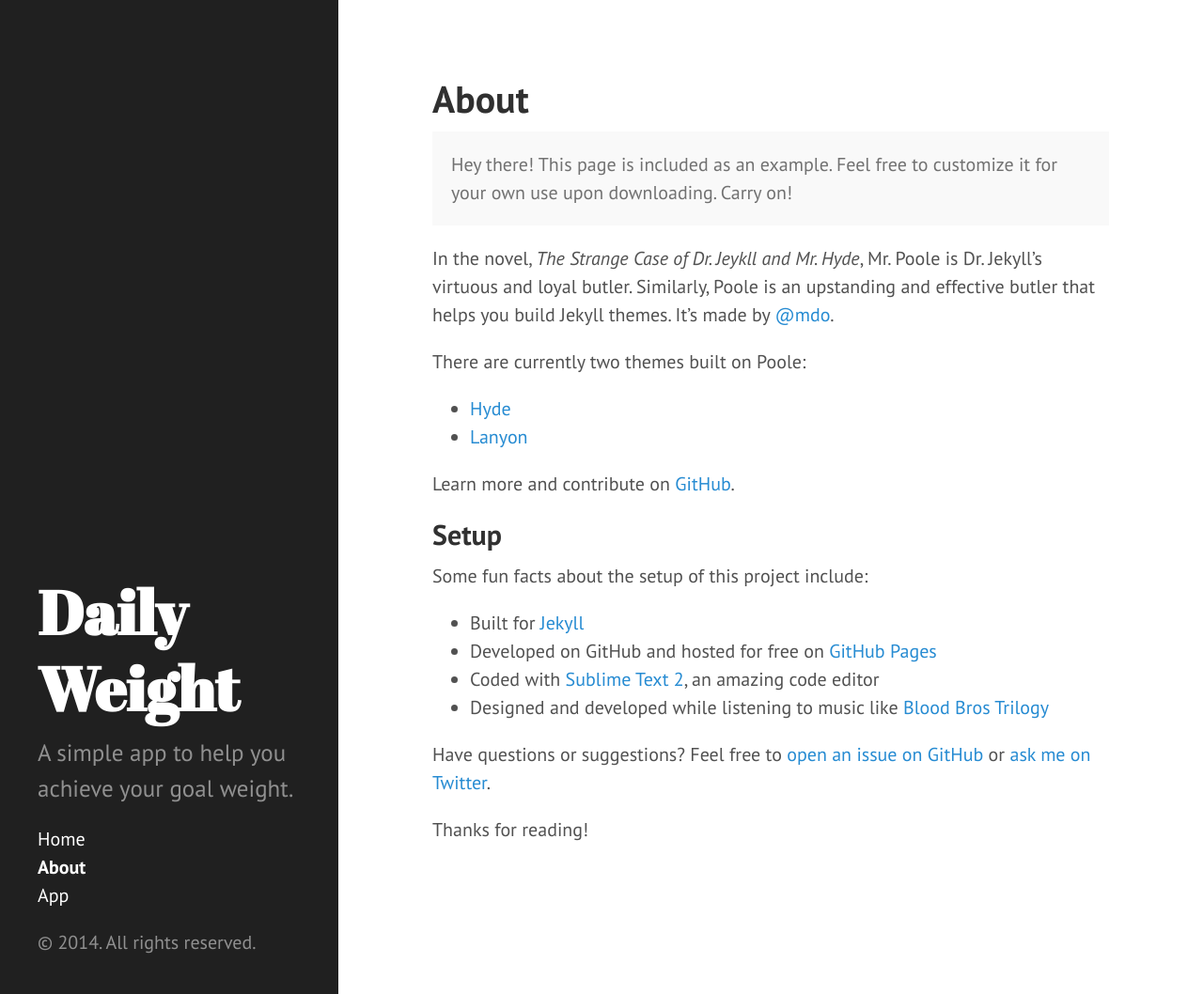
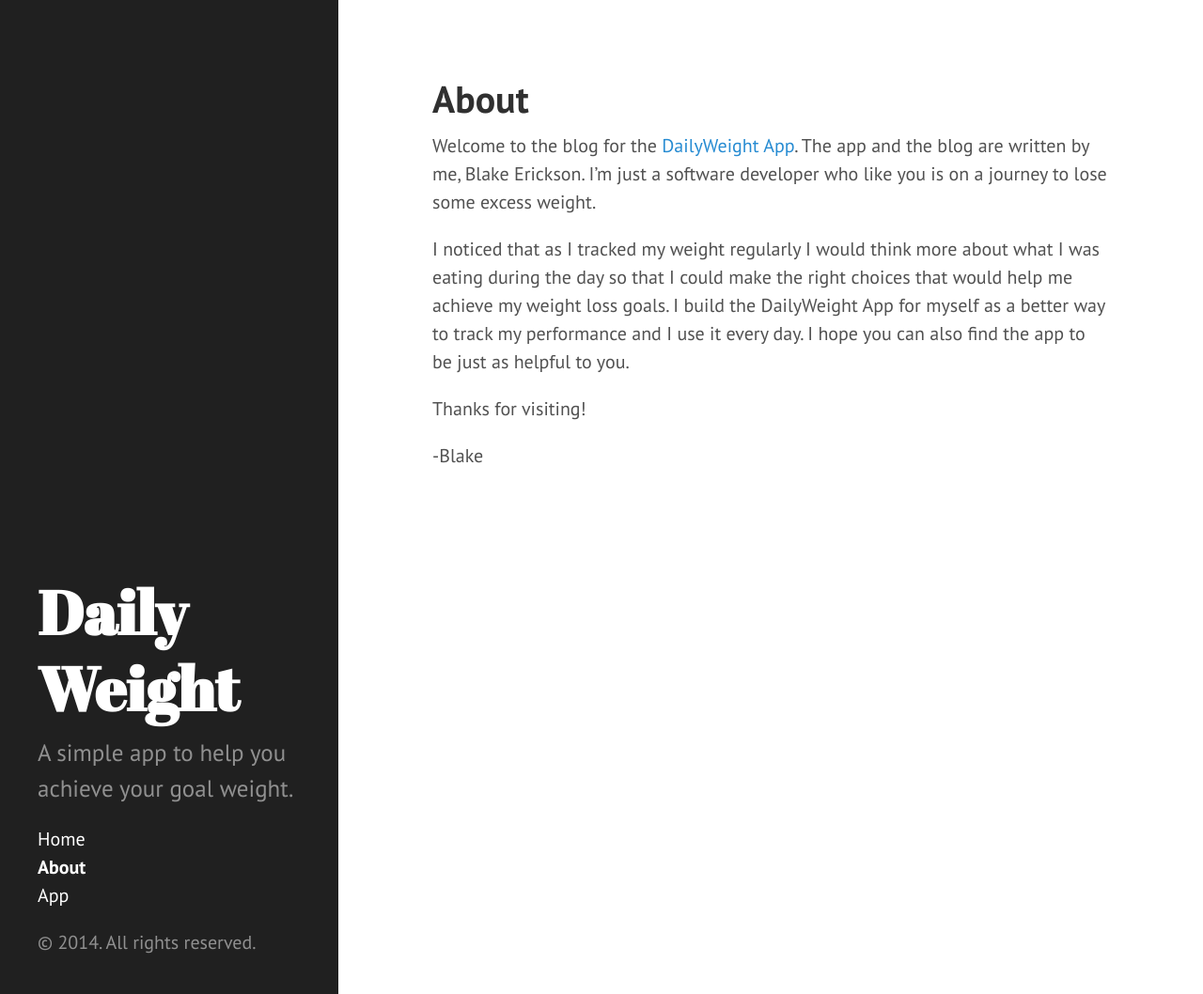
Before and after one commit to oblakeerickson/dailyweight, a Jekyll site: the page built from about.md, in a window 1280 px wide and 1058 px high. Shown: the whole window at 94% size. Built offline with Jekyll 4.4.1, drawn with Linux system fonts in a browser that asks for light colours; Markdown is read by kramdown in place of the engine named in the settings.

Commit message:
write about page

```diff
--- a/about.md
+++ b/about.md
@@ -3,28 +3,10 @@ layout: page
 title: About
 ---
 
-<p class="message">
-  Hey there! This page is included as an example. Feel free to customize it for your own use upon downloading. Carry on!
-</p>
+Welcome to the blog for the [DailyWeight App](https://dailyweight.herokuapp.com/). The app and the blog are written by me, Blake Erickson. I'm just a software developer who like you is on a journey to lose some excess weight.
 
-In the novel, *The Strange Case of Dr. Jeykll and Mr. Hyde*, Mr. Poole is Dr. Jekyll's virtuous and loyal butler. Similarly, Poole is an upstanding and effective butler that helps you build Jekyll themes. It's made by [@mdo](https://twitter.com/mdo).
+I noticed that as I tracked my weight regularly I would think more about what I was eating during the day so that I could make the right choices that would help me achieve my weight loss goals. I build the DailyWeight App for myself as a better way to track my performance and I use it every day. I hope you can also find the app to be just as helpful to you.
 
-There are currently two themes built on Poole:
+Thanks for visiting!
 
-* [Hyde](http://hyde.getpoole.com)
-* [Lanyon](http://lanyon.getpoole.com)
-
-Learn more and contribute on [GitHub](https://github.com/poole).
-
-## Setup
-
-Some fun facts about the setup of this project include:
-
-* Built for [Jekyll](http://jekyllrb.com)
-* Developed on GitHub and hosted for free on [GitHub Pages](https://pages.github.com)
-* Coded with [Sublime Text 2](http://sublimetext.com), an amazing code editor
-* Designed and developed while listening to music like [Blood Bros Trilogy](https://soundcloud.com/maddecent/sets/blood-bros-series)
-
-Have questions or suggestions? Feel free to [open an issue on GitHub](https://github.com/poole/issues/new) or [ask me on Twitter](https://twitter.com/mdo).
-
-Thanks for reading!
+-Blake
```
